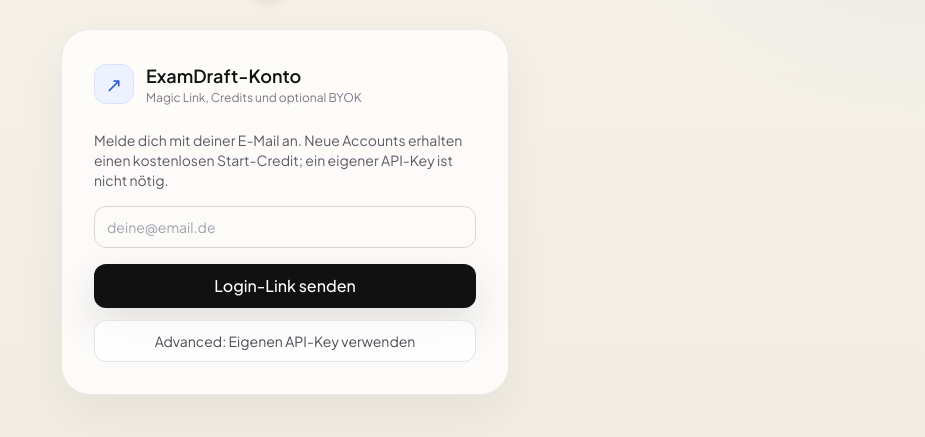
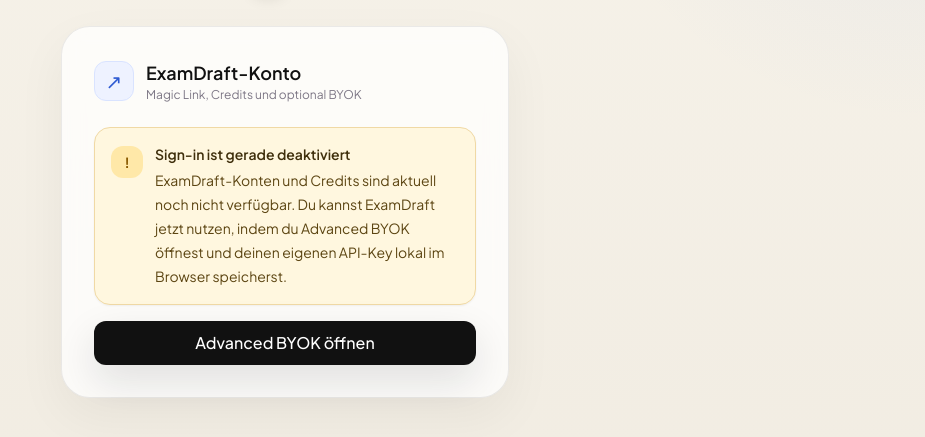
Before and after one commit to tryoud/exam-draft, an Astro site: page /app in a window 1280 px wide. Shown: the part 263-700 px from the top of the page, without its empty margins (355-1280 px from the left). Built offline with nearby package versions, Linux system fonts and the light colour scheme; Astro itself is replaced by a stand-in of ours; no server answers.

Commit message:
Show BYOK-only notice while sign-in is disabled

```diff
--- a/src/components/AccountSetup.tsx
+++ b/src/components/AccountSetup.tsx
@@ -1,6 +1,6 @@
 import { useState } from 'react';
 import type { AccountState, Provider } from '../lib/types';
-import { logoutAccount, startCheckout, startMagicLink } from '../lib/account';
+import { logoutAccount, startCheckout } from '../lib/account';
 import { showToast } from './Toast';
 import type { Locale } from '../lib/i18n';
 import { appCopy } from '../lib/i18n';
@@ -15,10 +15,6 @@
   onUseAccount: () => void;
   activeProvider: Provider;
   locale?: Locale;
-}
-
-function authErrorMessage(code: string, locale: Locale) {
-  return appCopy[locale].account.errors[code as keyof typeof appCopy.de.account.errors] ?? code;
 }
 
 function checkoutErrorMessage(code: string, locale: Locale) {
@@ -65,33 +61,7 @@
 }: AccountSetupProps) {
   const copy = appCopy[locale].account;
   const tagline = appCopy[locale].tagline;
-  const [email, setEmail] = useState('');
-  const [sent, setSent] = useState(false);
-  const [devLink, setDevLink] = useState<string | null>(null);
   const [loading, setLoading] = useState(false);
-  const [error, setError] = useState('');
-
-  async function handleStart() {
-    setError('');
-    setDevLink(null);
-    const trimmed = email.trim().toLowerCase();
-    if (!/^[^\s@]+@[^\s@]+\.[^\s@]+$/.test(trimmed)) {
-      setError(copy.invalidEmail);
-      return;
-    }
-    setLoading(true);
-    try {
-      trackEvent('auth_started');
-      const result = await startMagicLink(trimmed, locale);
-      setSent(true);
-      setDevLink(result.devLink ?? null);
-      showToast(copy.sent, 'success');
-    } catch (err) {
-      setError(err instanceof Error ? authErrorMessage(err.message, locale) : 'Login link could not be sent.');
-    } finally {
-      setLoading(false);
-    }
-  }
 
   async function handleLogout() {
     setLoading(true);
@@ -168,40 +138,25 @@
         </>
       ) : (
         <>
-          <p className="text-sm text-[#5d5866] mb-4">
-            {copy.intro}
-          </p>
-          <input
-            type="email"
-            value={email}
-            onChange={(e) => { setEmail(e.target.value); setError(''); }}
-            onKeyDown={(e) => e.key === 'Enter' && handleStart()}
-            placeholder={copy.placeholder}
-            className="w-full bg-[#fcfbf8] border border-[#ddd7cd] focus:border-[#6b8dff] focus:outline-none rounded-xl px-3 py-2.5 text-[#19161d] text-sm transition-colors"
-          />
-          {error && <p className="text-red-500 text-xs mt-1.5">{error}</p>}
-          {sent && (
-            <div className="mt-3 rounded-xl border border-[#d9e3ff] bg-[#eef2ff] p-3 text-xs text-[#4f5f92]">
-              {copy.sent}
-              {devLink && (
-                <a className="block mt-2 text-[#2f5bd2] underline break-all" href={devLink}>
-                  {copy.devLink}
-                </a>
-              )}
+          <div
+            role="alert"
+            className="rounded-2xl border border-[#f0d9a5] bg-[#fff7df] p-4 text-[#5c4512] shadow-sm"
+          >
+            <div className="flex items-start gap-3">
+              <div className="mt-0.5 flex h-8 w-8 shrink-0 items-center justify-center rounded-xl bg-[#ffe8a8] text-sm font-bold text-[#8a5a00]">
+                !
+              </div>
+              <div>
+                <h3 className="text-sm font-semibold text-[#3f2f0c]">{copy.signInUnavailableTitle}</h3>
+                <p className="mt-1 text-sm leading-6">{copy.signInUnavailableText}</p>
+              </div>
             </div>
-          )}
-          <button
-            onClick={handleStart}
-            disabled={loading}
-            className="app-primary-btn w-full mt-4 disabled:opacity-60 px-4 py-2.5 rounded-xl font-medium transition-all"
-          >
-            {loading ? copy.sending : copy.send}
-          </button>
+          </div>
           <button
             onClick={onUseByok}
-            className="app-secondary-btn w-full mt-3 rounded-xl px-4 py-2.5 text-sm transition-all"
+            className="app-primary-btn w-full mt-4 rounded-xl px-4 py-2.5 font-medium transition-all"
           >
-            {copy.useByok}
+            {copy.signInUnavailableAction}
           </button>
         </>
       )}
--- a/src/lib/i18n.ts
+++ b/src/lib/i18n.ts
@@ -16,6 +16,9 @@
       logout: 'Abmelden',
       close: 'Schließen',
       intro: 'Melde dich mit deiner E-Mail an. Neue Accounts erhalten einen kostenlosen Start-Credit; ein eigener API-Key ist nicht nötig.',
+      signInUnavailableTitle: 'Sign-in ist gerade deaktiviert',
+      signInUnavailableText: 'ExamDraft-Konten und Credits sind aktuell noch nicht verfügbar. Du kannst ExamDraft jetzt nutzen, indem du Advanced BYOK öffnest und deinen eigenen API-Key lokal im Browser speicherst.',
+      signInUnavailableAction: 'Advanced BYOK öffnen',
       placeholder: 'deine@email.de',
       invalidEmail: 'Bitte gib eine gültige E-Mail-Adresse ein.',
       sent: 'Login-Link gesendet. Prüfe dein Postfach.',
@@ -183,6 +186,9 @@
       logout: 'Sign out',
       close: 'Close',
       intro: 'Sign in with your email. New accounts get one free starter credit; no API key required.',
+      signInUnavailableTitle: 'Sign-in is currently unavailable',
+      signInUnavailableText: 'ExamDraft accounts and credits are not available yet. For now, you can use ExamDraft by opening Advanced BYOK and storing your own API key locally in this browser.',
+      signInUnavailableAction: 'Open Advanced BYOK',
       placeholder: 'you@email.com',
       invalidEmail: 'Please enter a valid email address.',
       sent: 'Login link sent. Check your inbox.',
```
